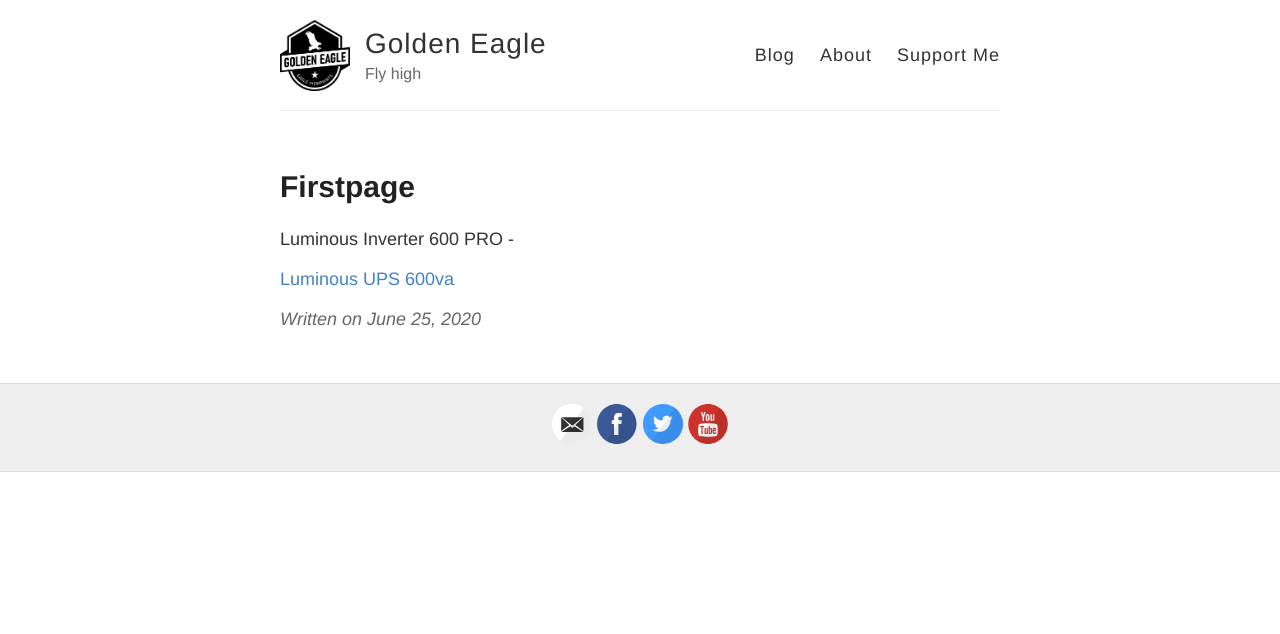
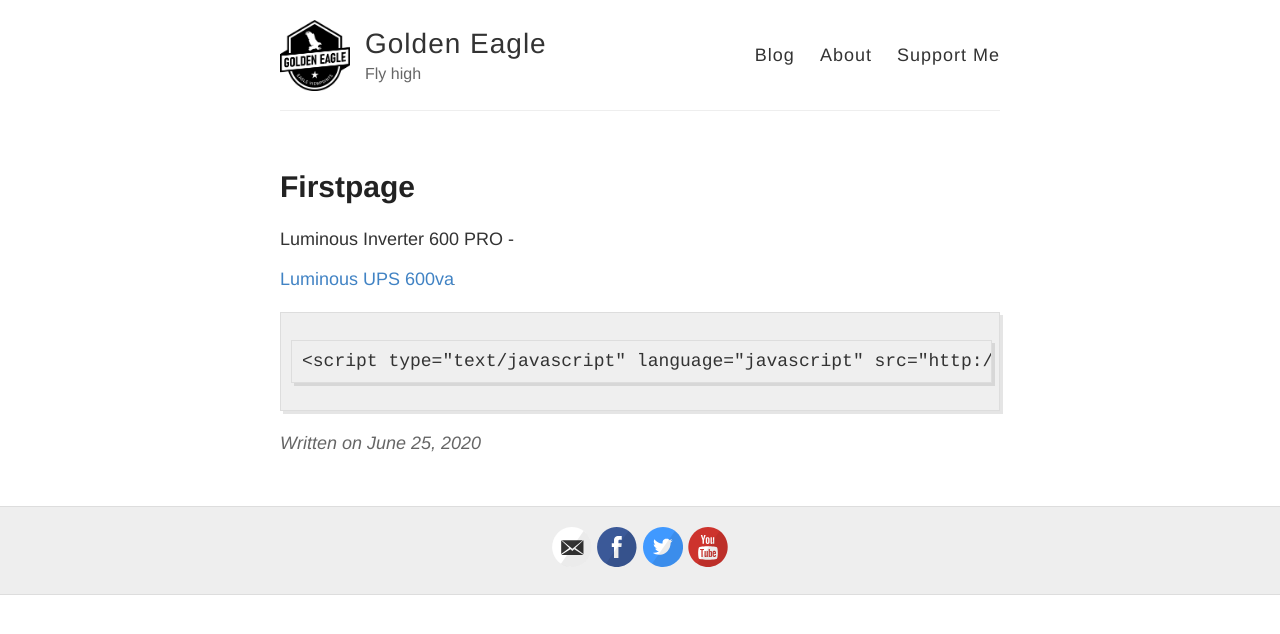
Before and after one commit to golden-eagle-blog/golden-eagle-blog.github.io, a Jekyll site: the page built from _posts/2020-06-25-FirstPage.md, in a window 1280 px wide. Shown: the top 634 px of the page. Built offline with Jekyll 4.4.1, drawn with Linux system fonts in a browser that asks for light colours; our own code applies the rules of GitHub Pages for plain Markdown files; comment, search, counter and statistics services are not loaded; some of the changed lines change nothing that is shown.

Commit message:
Update 2020-06-25-FirstPage.md

```diff
--- a/_posts/2020-06-25-FirstPage.md
+++ b/_posts/2020-06-25-FirstPage.md
@@ -6,3 +6,10 @@
 
 
 <a target="_blank" href="https://www.amazon.in/gp/product/B00HQCKEY2/ref=as_li_tl?ie=UTF8&camp=3638&creative=24630&creativeASIN=B00HQCKEY2&linkCode=as2&tag=goldeneagl04e-21&linkId=a17b9dc27c403a377d652e2347bfaf20">Luminous UPS 600va</a><img src="//ir-in.amazon-adsystem.com/e/ir?t=goldeneagl04e-21&l=am2&o=31&a=B00HQCKEY2" width="1" height="1" border="0" alt="" style="border:none !important; margin:0px !important;" />
+
+<script type="text/javascript" language="javascript">
+      var aax_size='728x90';
+      var aax_pubname = 'goldeneagl04e-21';
+      var aax_src='302';
+    </script>
+    <script type="text/javascript" language="javascript" src="http://c.amazon-adsystem.com/aax2/assoc.js"></script>
```
